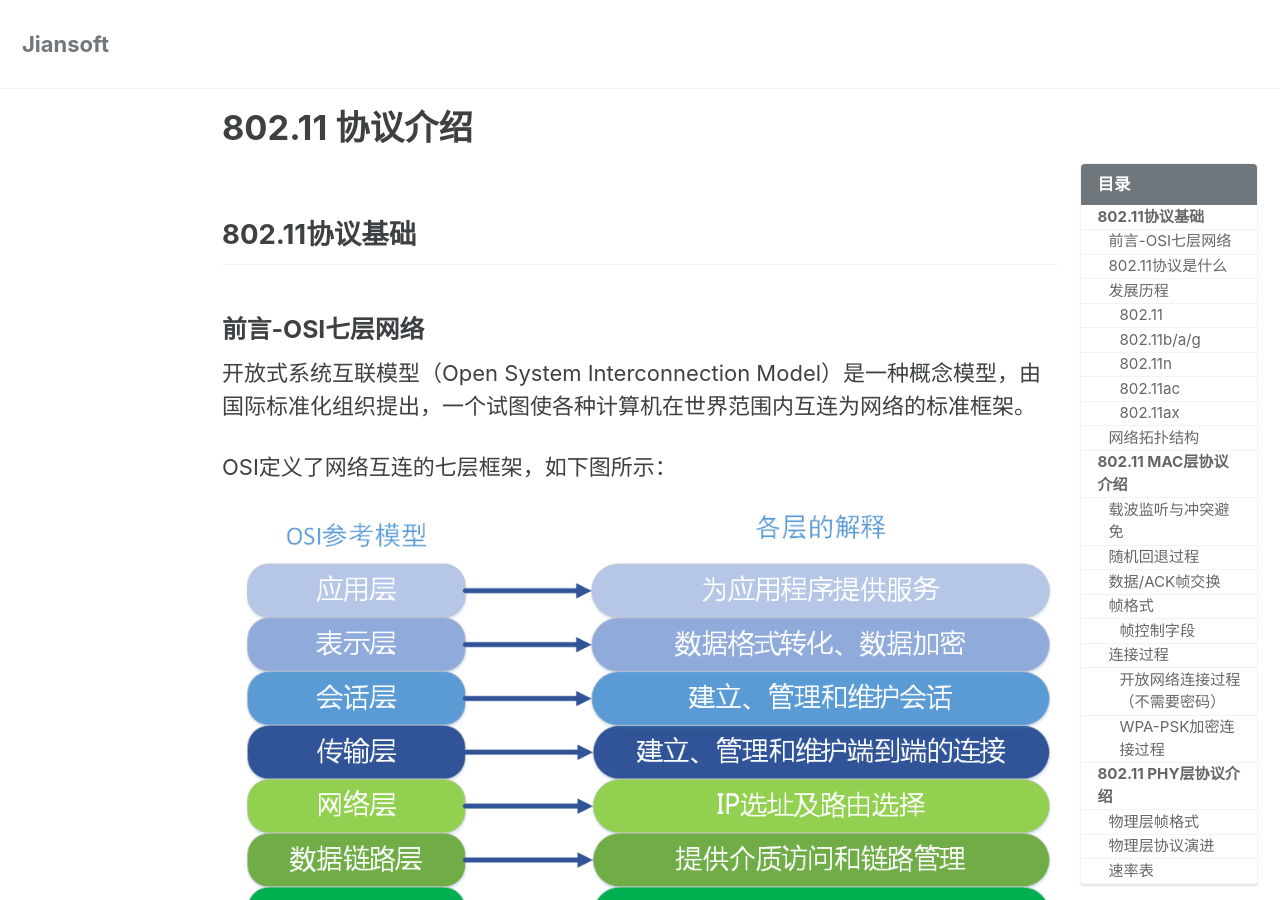
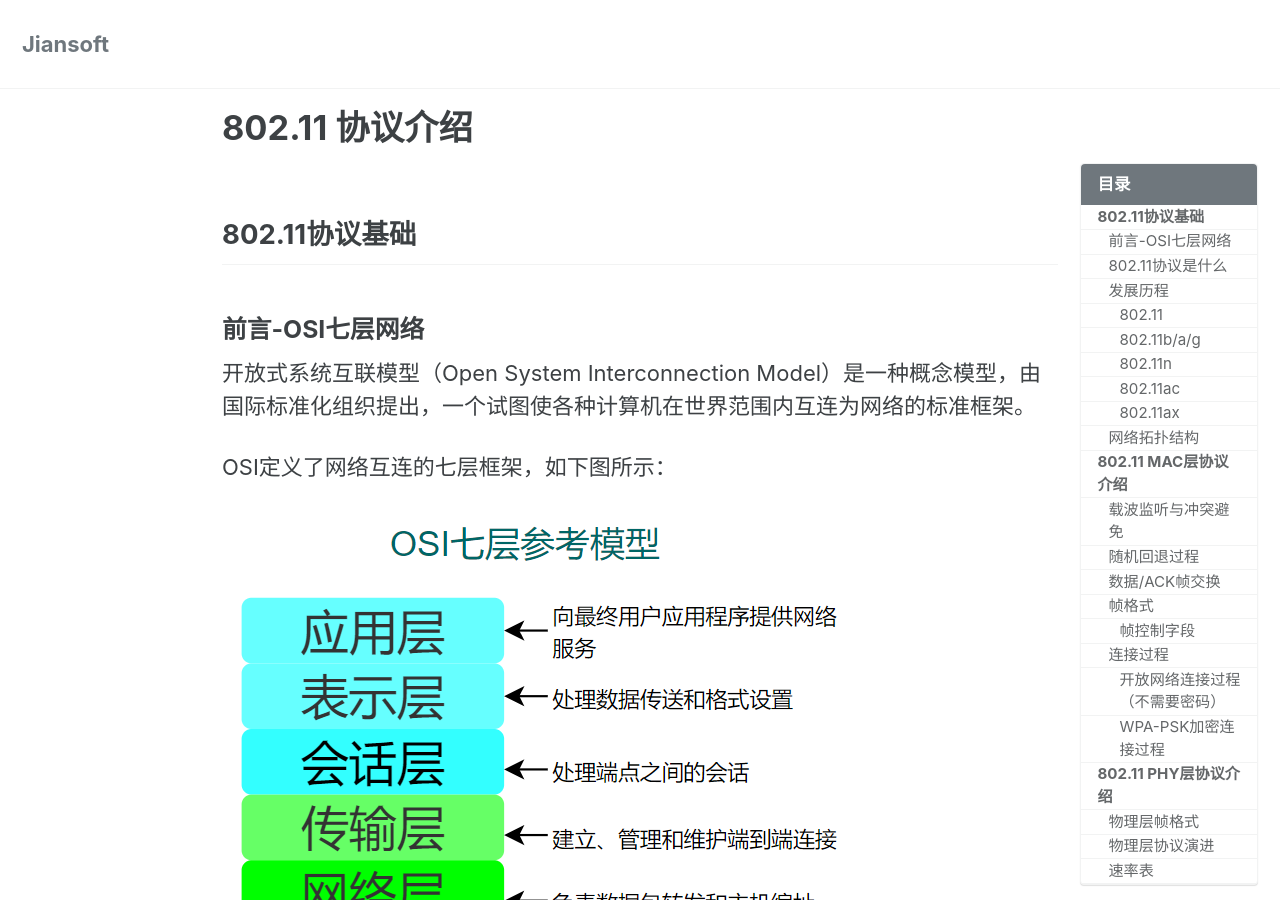
Before and after one commit to jian-soft/jian-soft.github.io, a Jekyll site: the page built from _posts/2020-09-01-introduce_802.11_protocol.md, in a window 1280 px wide and 900 px high. Built offline with Jekyll 4.4.1, drawn with Linux system fonts in a browser that asks for light colours; cached includes are drawn as plain includes; comment, search, counter and statistics services are not loaded.

Commit message:
update new OSI 7layers image
update new OSI 7layers image

```diff
--- a/_posts/2020-09-01-introduce_802.11_protocol.md
+++ b/_posts/2020-09-01-introduce_802.11_protocol.md
@@ -8,11 +8,11 @@ title: 802.11 协议介绍
 
 OSI定义了网络互连的七层框架，如下图所示：
 
-![OSI-7layer-diagram](/assets/image/2020/09/OSI-7layer.png)
+![OSI-7layer-diagram](/assets/image/2020/09/OSI_7layer_model.png)
 
 现实中的互联网模型是基于TCP/IP协议的五层模型，如下图所示：
 
-![TCP/IP-5layer-diagram](/assets/image/2020/09/TCPIP-5layer.png)
+![TCP/IP-5layer-diagram](/assets/image/2020/09/TCPIP_5layer_model.png)
 
 802.11协议限定在OSI七层网络模型的最低两层——数据链路层和物理层。
 
```
Also changed, not shown: assets/image/2020/09/OSI-7layer.png (deleted), assets/image/2020/09/OSI_7layer_model.png (added), assets/image/2020/09/TCPIP-5layer.png (deleted), assets/image/2020/09/TCPIP_5layer_model.png (added).
